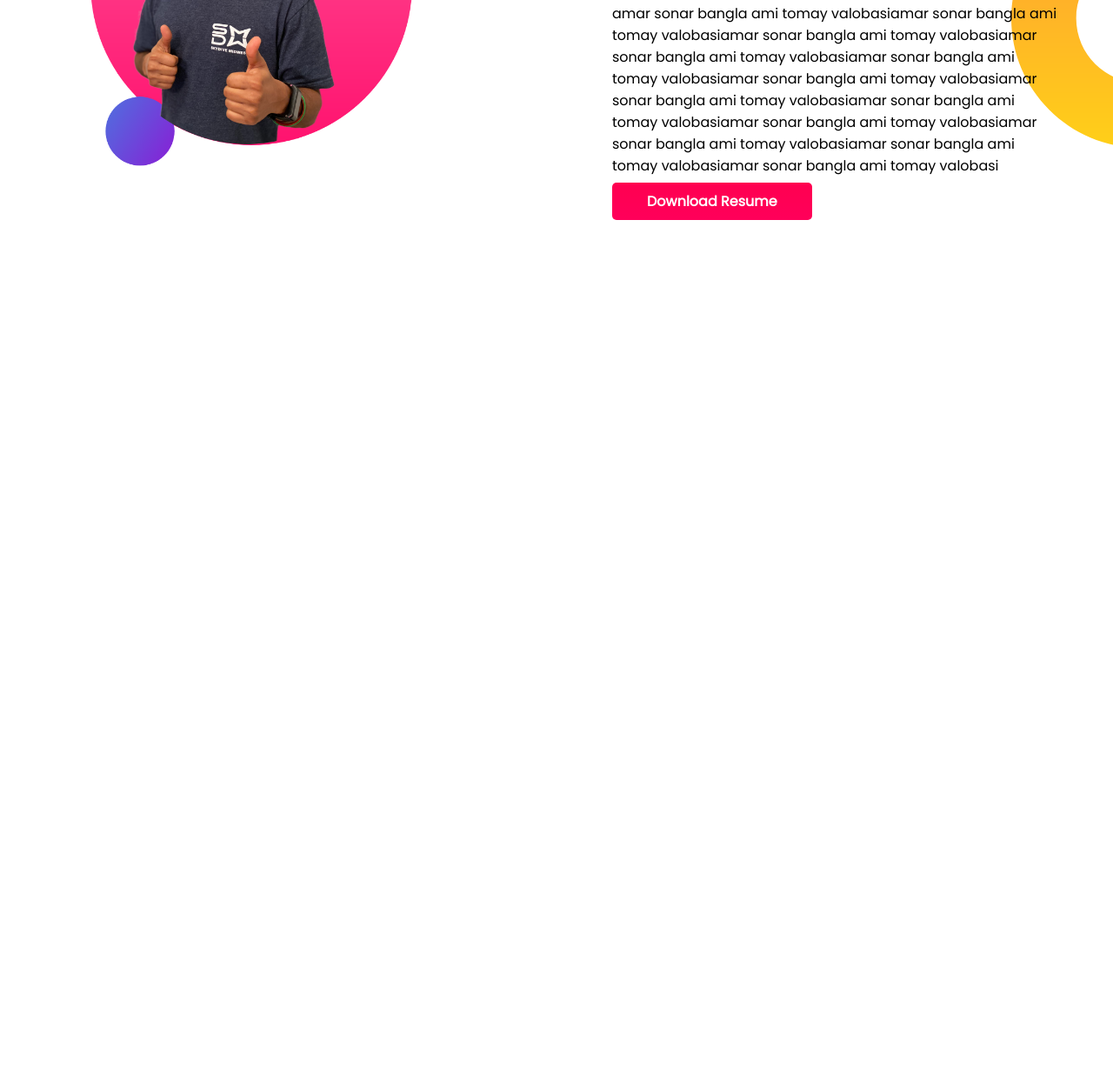
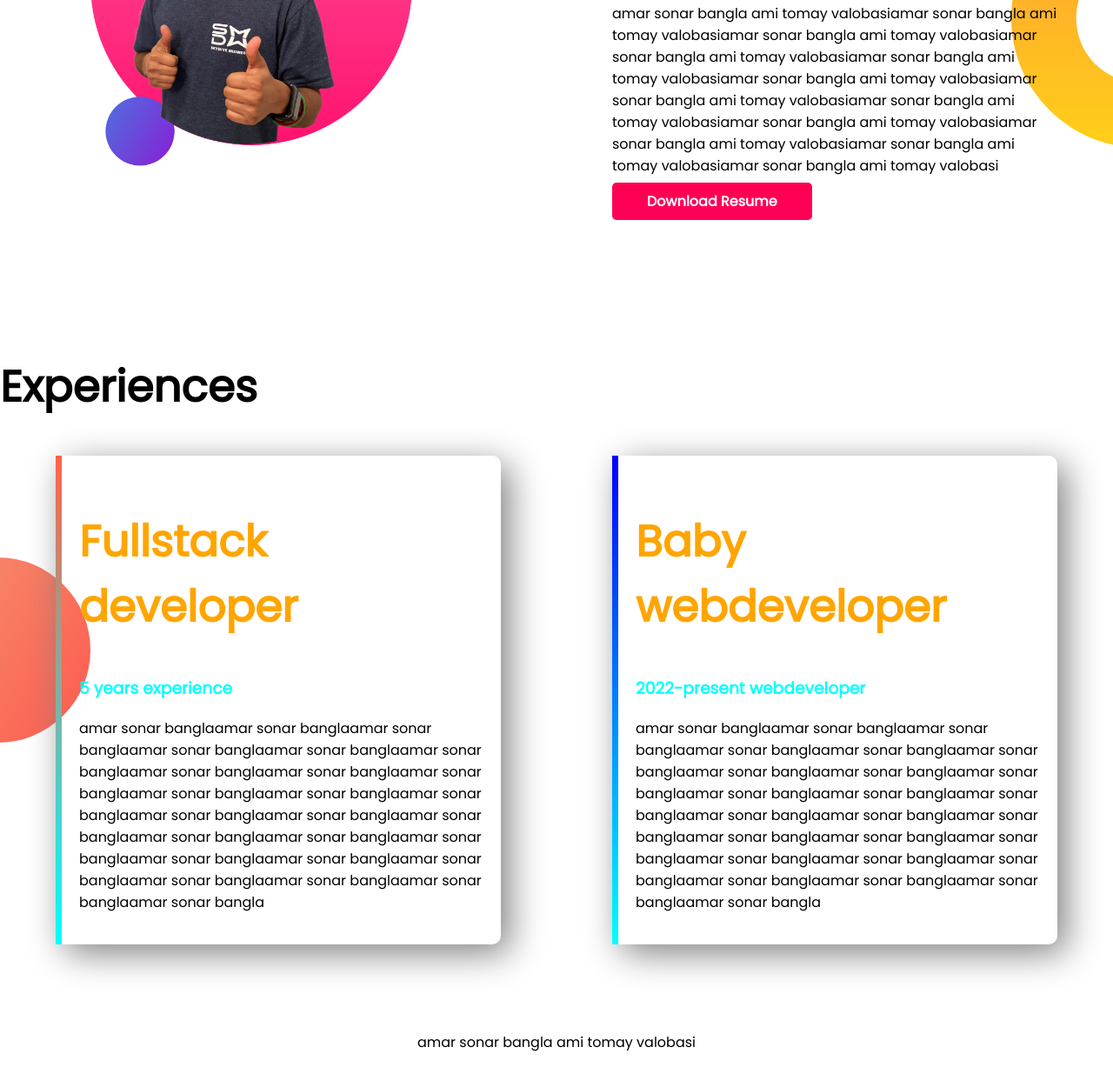
Before and after one commit to badsha334/portfolio-webdesign, a plain HTML site: page portfolio.html in a window 1280 px wide. Shown: the part 983-2210 px from the top of the page at 87% size. Before the commit the page ends 1391 px from the top, so only its background shows below. Drawn offline with Linux system fonts and the light colour scheme.

Commit message:
portfolio

```diff
--- a/portfolio.html
+++ b/portfolio.html
@@ -19,7 +19,7 @@
 
     <!-- 1st section -->
 
-    <section id="top-banner">
+    <section id="top-banner" class="flexible-container">
 
         <div class="half-width">
 
@@ -47,7 +47,7 @@
 
 
 
-    <section class="bg-banner">
+    <section class="bg-banner flexible-container">
         <div class="half-width">
             <img src="img/jhankar2.png" alt="">
         </div>
@@ -65,6 +65,45 @@
         </div>
     </section>
 
+    <!-- 3rd section -->
+
+
+    <section class="experience-area">
+        <h1>Experiences</h1>
+        <div class="flexible-container">
+
+            <div id="fullstack" class="experience-item">
+                <h1 class="peter">Fullstack developer</h1>
+                <h3 class="cyan-color">5 years experience</h3>
+                <p>amar sonar banglaamar sonar banglaamar sonar banglaamar sonar banglaamar sonar banglaamar sonar
+                    banglaamar sonar banglaamar sonar banglaamar sonar banglaamar sonar banglaamar sonar banglaamar
+                    sonar
+                    banglaamar sonar banglaamar sonar banglaamar sonar banglaamar sonar banglaamar sonar banglaamar
+                    sonar
+                    banglaamar sonar banglaamar sonar banglaamar sonar banglaamar sonar banglaamar sonar banglaamar
+                    sonar
+                    banglaamar sonar bangla</p>
+            </div>
+            <div id="web-developer" class="experience-item">
+                <h1 class="peter">Baby webdeveloper</h1>
+                <h3 class="cyan-color">2022-present webdeveloper</h3>
+                <p>amar sonar banglaamar sonar banglaamar sonar banglaamar sonar banglaamar sonar banglaamar sonar
+                    banglaamar sonar banglaamar sonar banglaamar sonar banglaamar sonar banglaamar sonar banglaamar
+                    sonar
+                    banglaamar sonar banglaamar sonar banglaamar sonar banglaamar sonar banglaamar sonar banglaamar
+                    sonar
+                    banglaamar sonar banglaamar sonar banglaamar sonar banglaamar sonar banglaamar sonar banglaamar
+                    sonar
+                    banglaamar sonar bangla</p>
+            </div>
+        </div>
+
+    </section>
+
+    <footer>
+        <p> amar sonar bangla ami tomay valobasi</p>
+    </footer>
+
 </body>
 
 </html>
--- a/style.css
+++ b/style.css
@@ -11,7 +11,7 @@ h1 {
     color: orange;
 }
 
-section {
+.flexible-container {
     display: flex;
     margin-bottom: 100px;
 
@@ -45,3 +45,38 @@ section {
     background-repeat: no-repeat;
     background-position: right;
 }
+
+.cyan-color {
+    color: cyan;
+}
+
+.experience-area {
+    background-image: url(img/exp-bg.png);
+    background-repeat: no-repeat;
+    background-position: left;
+}
+
+.experience-item {
+    width: 40%;
+    margin-left: 5%;
+    margin-right: 5%;
+    padding: 20px;
+    border-radius: 10px;
+    box-shadow: 10px 10px 40px gray;
+}
+
+#web-developer {
+    border-left: 7px solid;
+    border-image: linear-gradient(blue, cyan);
+    border-image-slice: 1;
+}
+
+#fullstack {
+    border-left: 7px solid;
+    border-image: linear-gradient(tomato, cyan);
+    border-image-slice: 1;
+}
+
+footer p {
+    text-align: center;
+}
```
